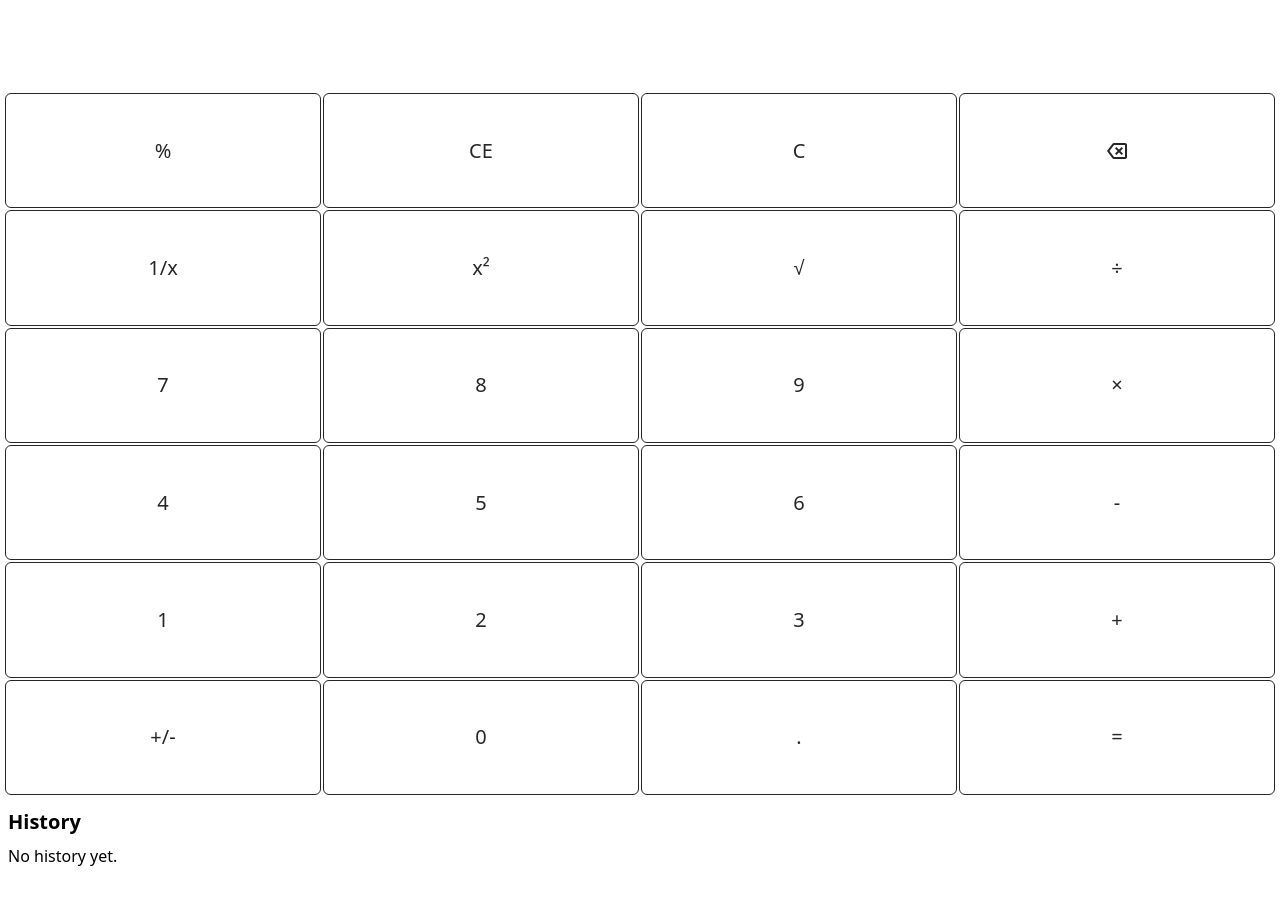
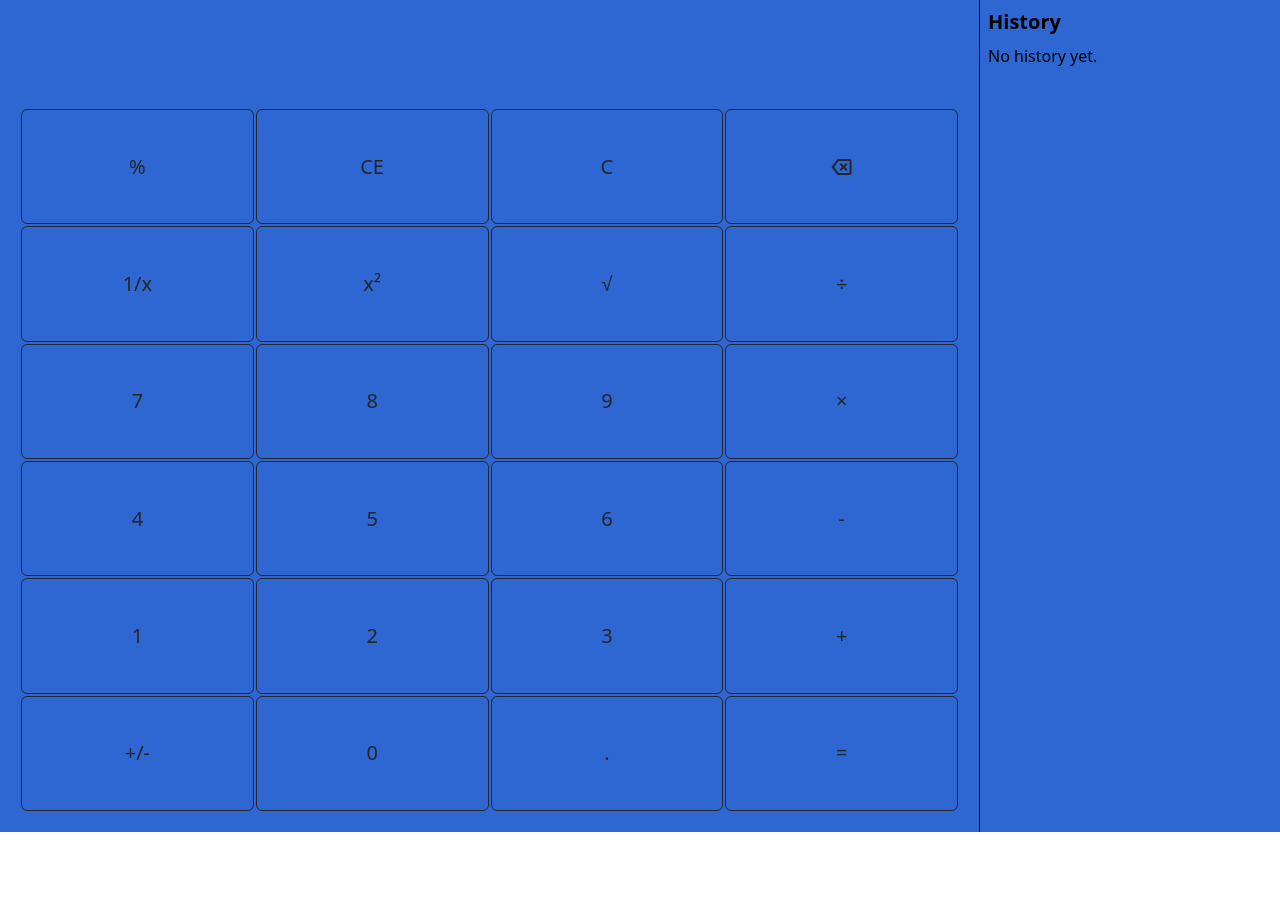
Before and after one commit to lemredd/calculator, a Vue app: page / in a window 1280 px wide. Shown: the top 904 px of the page. After the commit the page ends 832 px from the top, so only its background shows below. Built offline with nearby package versions, Linux system fonts and the light colour scheme.

Commit message:
feat(ui): style the parent and `#app` containers

```diff
--- a/src/style.scss
+++ b/src/style.scss
@@ -3,9 +3,16 @@
 @tailwind utilities;
 
 body {
-	@apply flex;
+	.container {
+		@apply flex;
+		@apply bg-calculator-ocean;
+		min-height: 100vh;
+		min-width: 100vw;
+	}
 
 	#app {
+		@apply border-r border-r-black;
+		@apply p-4;
 		@apply flex-1;
 		max-width: 768px;
 	}
```
